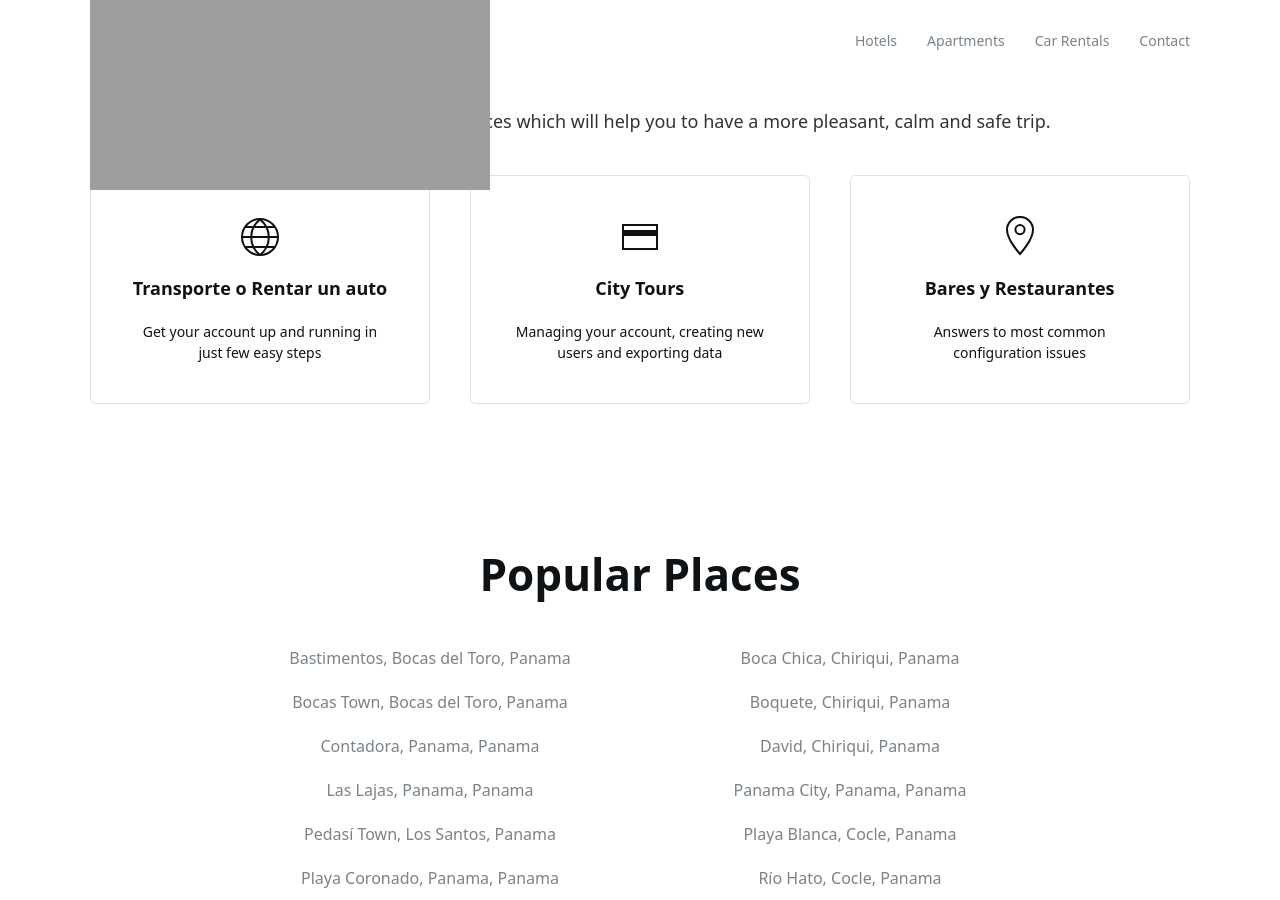
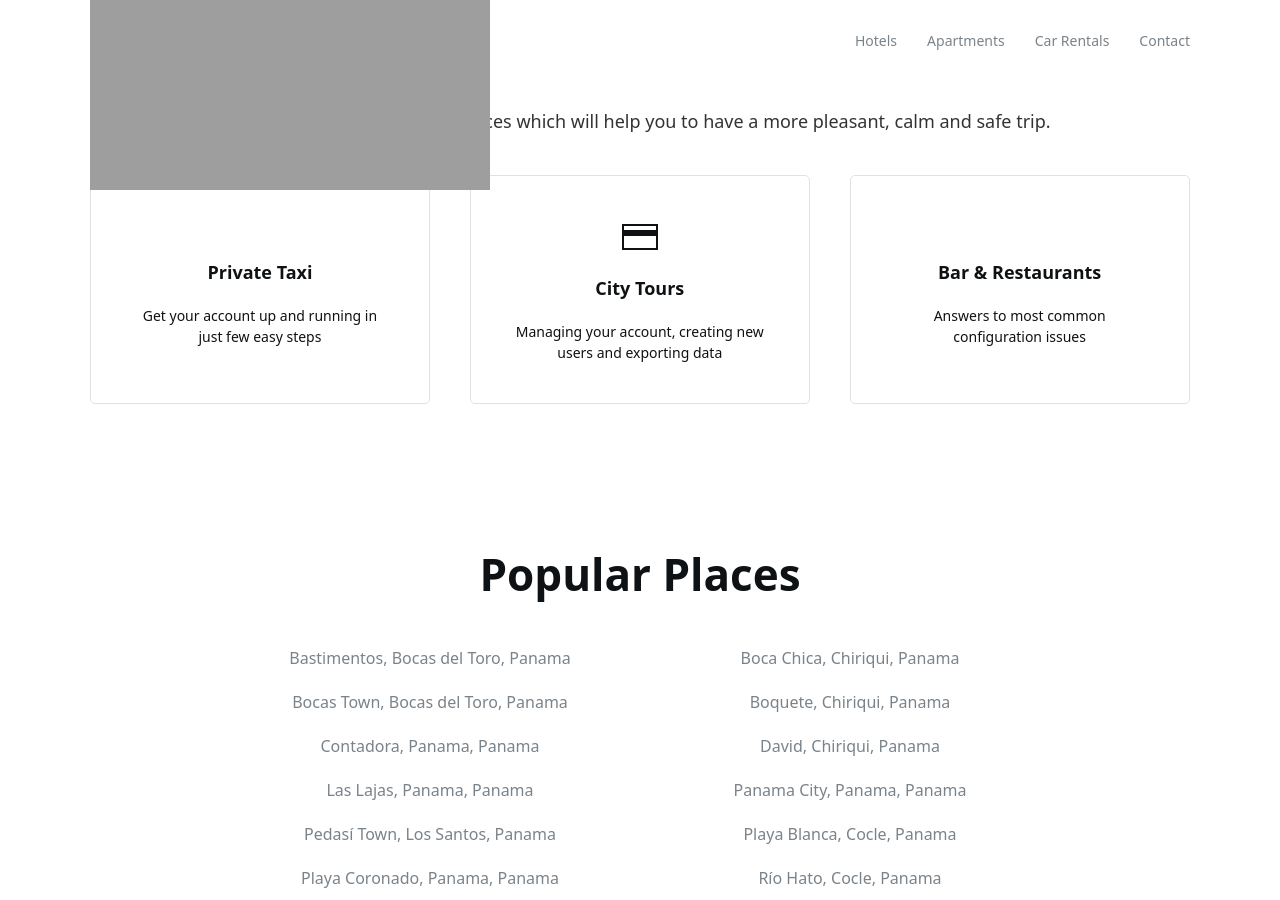
Before and after one commit to jelmii/jelmii.github.io, a Jekyll site: the page built from index.md, in a window 1280 px wide and 900 px high, scrolled down 529 px. Built offline with Jekyll 4.4.1, drawn with Linux system fonts in a browser that asks for light colours.

Commit message:
Update navigation_home.yml

```diff
--- a/_data/navigation_home.yml
+++ b/_data/navigation_home.yml
@@ -1,8 +1,8 @@
 # Categories home page navigation
 
-- title: Transporte o Rentar un auto
+- title: Private Taxi
   desc: Get your account up and running in just few easy steps
-  icon: world
+  icon: taxi
   doc: home
 
 - title: City Tours
@@ -10,7 +10,7 @@
   icon: credit-card
   doc: frontmatter
 
-- title: Bares y Restaurantes
+- title: Bar & Restaurants
   desc: Answers to most common configuration issues
-  icon: location
+  icon: eat
   doc: variables
```
